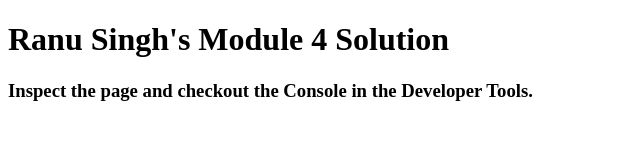
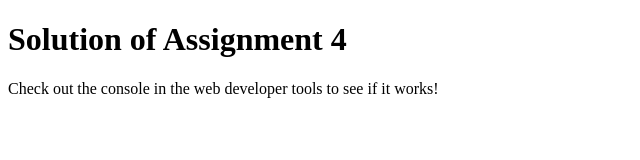
Before and after one commit to Ranu-Singh/module-4, a plain HTML site: page index.html in a window 1280 px wide. Shown: the whole page, without its empty margins (0-640 px from the left). Drawn offline with Linux system fonts and the light colour scheme.

Commit message:
Update index.html

```diff
--- a/index.html
+++ b/index.html
@@ -1,14 +1,18 @@
+
 <!DOCTYPE html>
 <html>
+
 <head>
-  <meta charset="utf-8">
-  <title>Module 4 Solution</title>
-  <script src="SpeakHello.js"></script>
-  <script src="SpeakGoodBye.js"></script>
-  <script src="script.js"></script>
+    <meta charset="utf-8">
+    <title>Assignment Solution for Module 4</title>
+    <script src="SpeakHello.js"></script>
+    <script src="SpeakGoodBye.js"></script>
+    <script src="script.js"></script>
 </head>
+
 <body>
-  <h1>Ranu Singh's Module 4 Solution</h1>
-  <h3>Inspect the page and checkout the Console in the Developer Tools.</h3>
+    <h1>Solution of Assignment 4</h1>
+    <p>Check out the console in the web developer tools to see if it works!</p>
 </body>
+
 </html>
```
